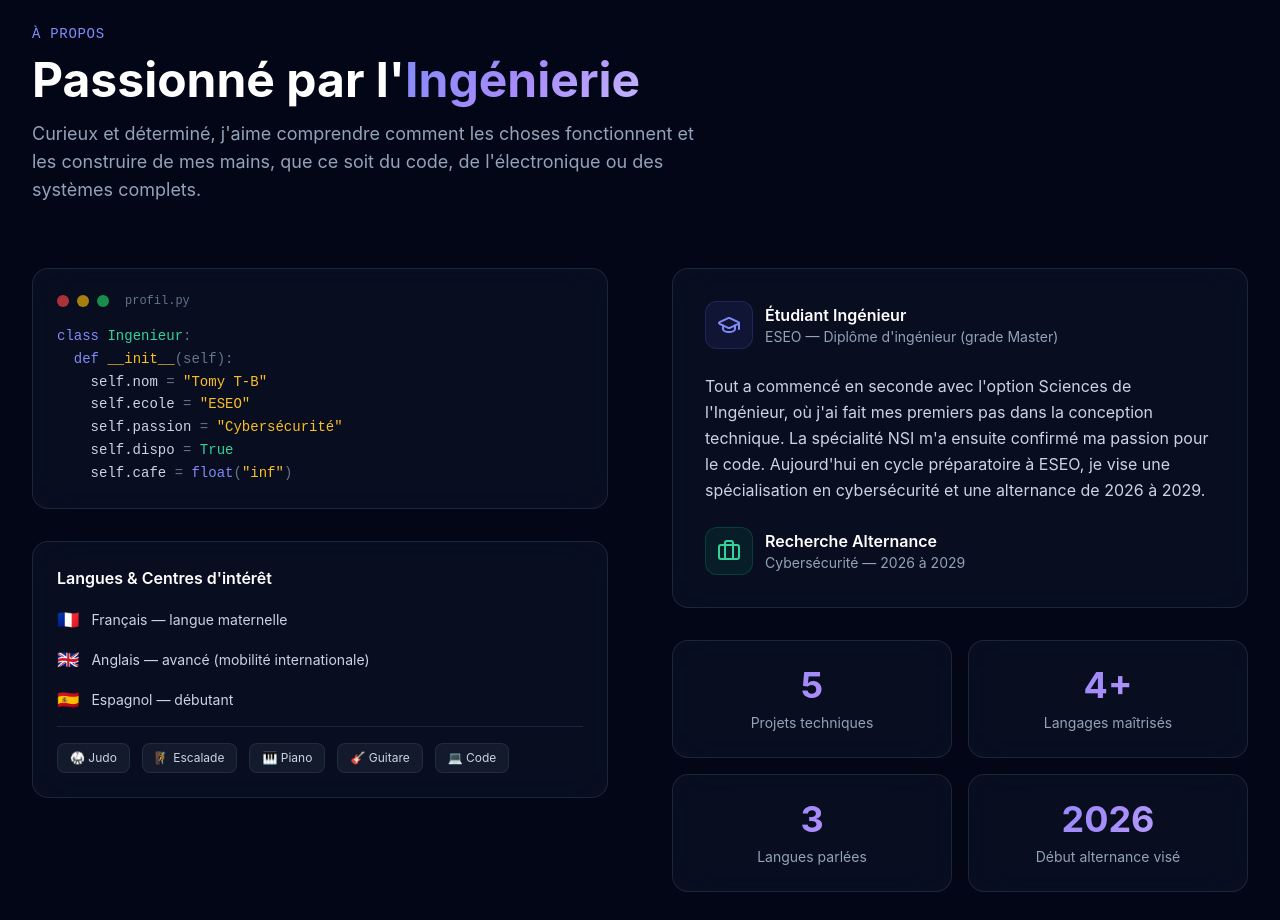
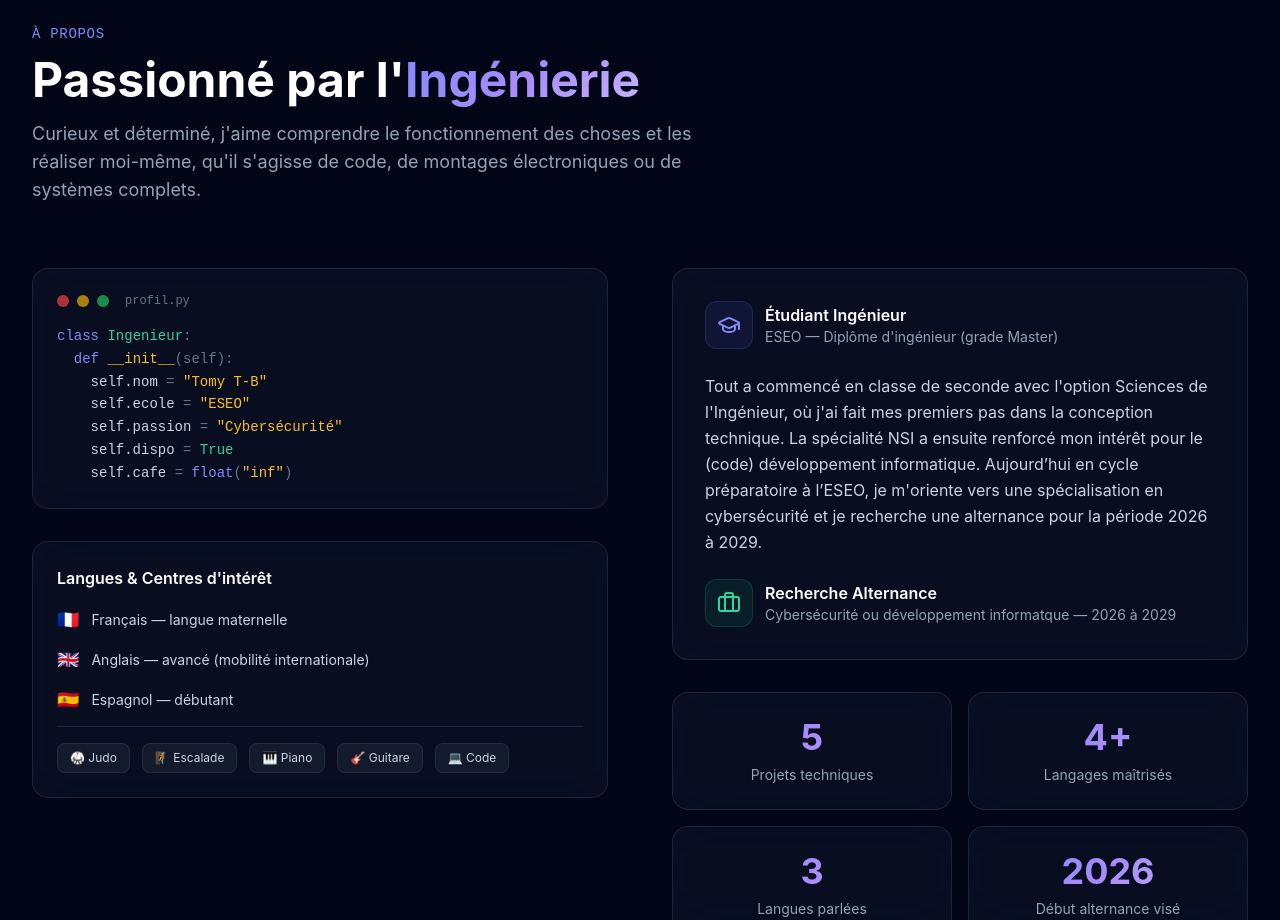
Before and after one commit to Theaummiez/Portfolio, a Next.js app in the folder frontend/: page / in a window 1280 px wide. Shown: the part 1000-1920 px from the top of the page. Built offline with nearby package versions, Linux system fonts and the light colour scheme; no server answers.

Commit message:
Refine text in About component for clarity

```diff
--- a/frontend/src/components/About.tsx
+++ b/frontend/src/components/About.tsx
@@ -64,9 +64,9 @@ export default function About({ personalInfo }: { personalInfo: PersonalInfo })
             <span className="gradient-text">Ingénierie</span>
           </h2>
           <p className="section-subtitle mt-4">
-            Curieux et déterminé, j&apos;aime comprendre comment les choses
-            fonctionnent et les construire de mes mains, que ce soit du code,
-            de l&apos;électronique ou des systèmes complets.
+            Curieux et déterminé, j&apos;aime comprendre le fonctionnement
+            des choses et les réaliser moi-même, qu&apos;il s&apos;agisse de
+            code, de montages électroniques ou de systèmes complets.
           </p>
         </motion.div>
 
@@ -170,12 +170,12 @@ export default function About({ personalInfo }: { personalInfo: PersonalInfo })
                 </div>
               </div>
               <p className="text-dark-300 leading-relaxed">
-                Tout a commencé en seconde avec l&apos;option Sciences de
-                l&apos;Ingénieur, où j&apos;ai fait mes premiers pas dans la
-                conception technique. La spécialité NSI m&apos;a ensuite confirmé
-                ma passion pour le code. Aujourd&apos;hui en cycle préparatoire à
-                ESEO, je vise une spécialisation en cybersécurité et une
-                alternance de 2026 à 2029.
+                Tout a commencé en classe de seconde avec l&apos;option Sciences de
+                l&apos;Ingénieur, où j&apos;ai fait mes premiers pas dans la conception technique.
+                La spécialité NSI a ensuite renforcé mon intérêt pour le (code) développement
+                informatique. Aujourd’hui en cycle préparatoire à l’ESEO, je m&apos;oriente vers
+                une spécialisation en cybersécurité et je recherche une alternance pour la
+                période 2026 à 2029.
               </p>
               <div className="flex items-center gap-3 mt-6">
                 <div className="w-12 h-12 rounded-xl bg-accent-500/10 border border-accent-500/20 flex items-center justify-center">
@@ -183,7 +183,7 @@ export default function About({ personalInfo }: { personalInfo: PersonalInfo })
                 </div>
                 <div>
                   <h3 className="text-white font-semibold">Recherche Alternance</h3>
-                  <p className="text-dark-400 text-sm">Cybersécurité — 2026 à 2029</p>
+                  <p className="text-dark-400 text-sm">Cybersécurité ou développement informatque — 2026 à 2029</p>
                 </div>
               </div>
             </motion.div>
```
